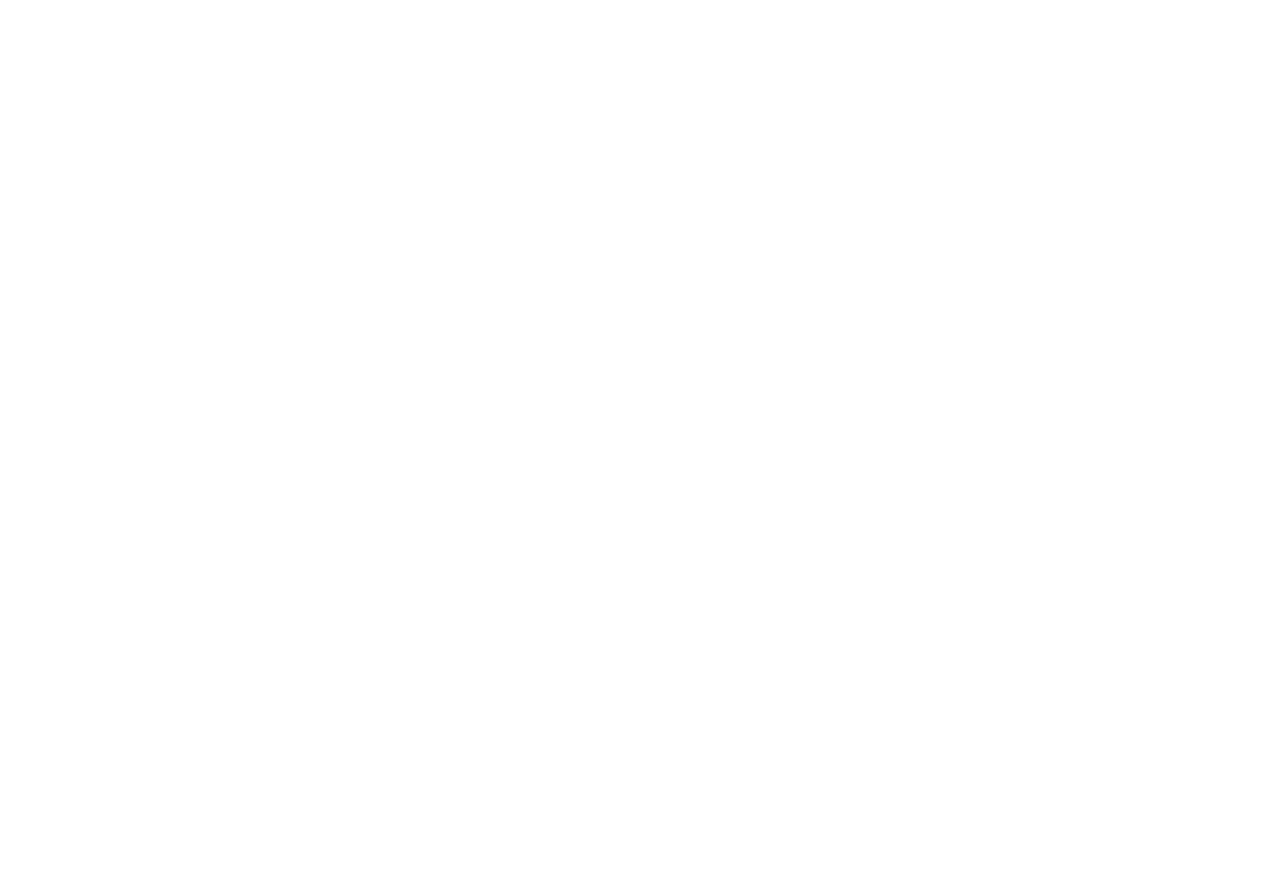
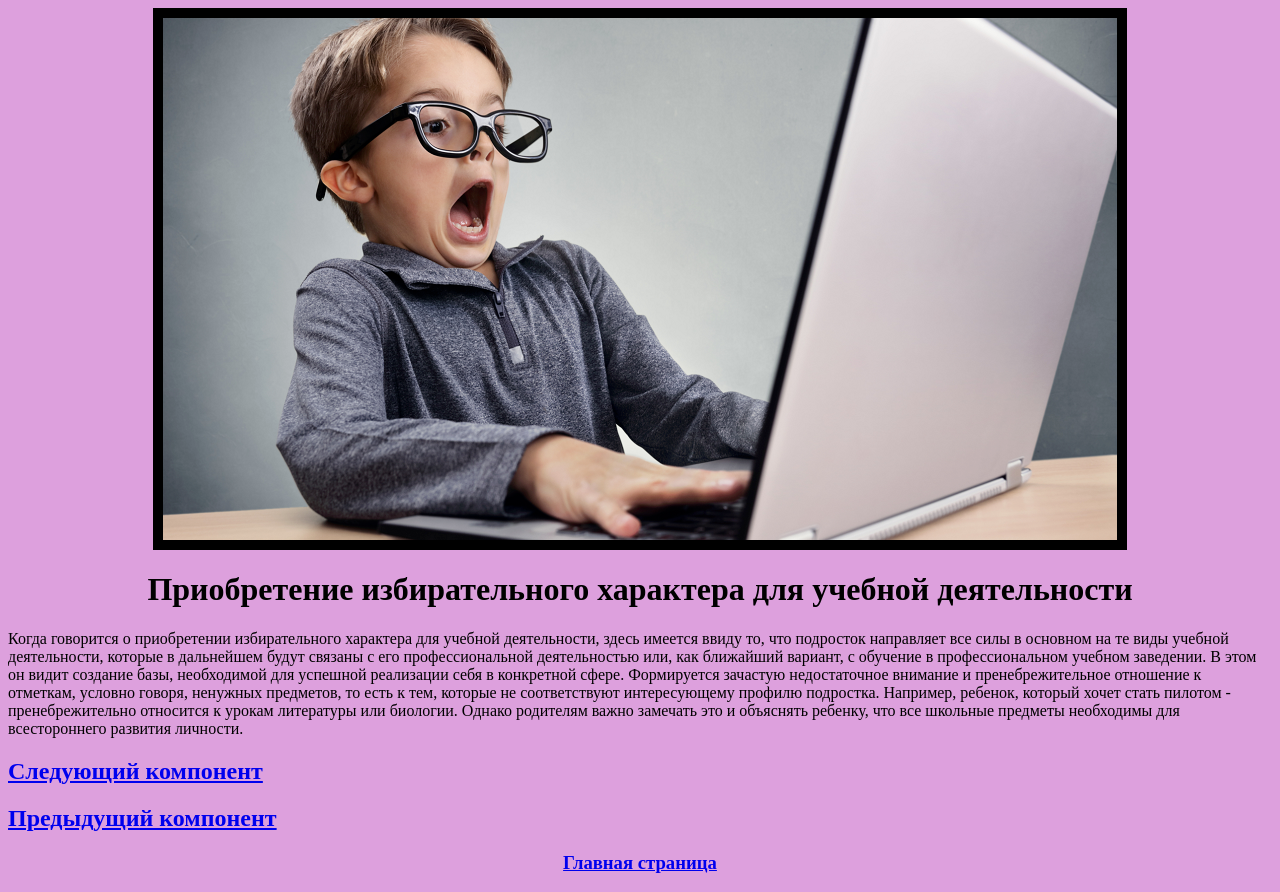
Before and after one commit to Sashaal78/Sashaal78.github.io, a plain HTML site: page index3.html in a window 1280 px wide. Before the commit the page ends 800 px from the top, so only its background shows below. Drawn offline with Linux system fonts and the light colour scheme.

Commit message:
Оформление второго компонента

```diff
--- a/index3.html
+++ b/index3.html
@@ -0,0 +1,23 @@
+<!doctype html>
+<html>
+    <head>
+        <meta charset="utf-8">
+        <title>Компонент №2</title>
+        <link rel="stylesheet" href="style3.css"/>
+    </head>
+        <body>
+            <img src="./9yHGjni1.png">
+            <h1>Приобретение избирательного характера для учебной деятельности</h1>
+            <p>Когда говорится о приобретении избирательного характера для учебной деятельности, здесь имеется ввиду то, что
+                подросток направляет все силы в основном на те виды учебной деятельности, которые в дальнейшем будут связаны
+                с его профессиональной деятельностью или, как ближайший вариант, с обучение в профессиональном учебном заведении.
+                В этом он видит создание базы, необходимой для успешной реализации себя в конкретной сфере. Формируется зачастую
+                недостаточное внимание и пренебрежительное отношение к отметкам, условно говоря, ненужных предметов, то есть к тем,
+                которые не соответствуют интересующему профилю подростка. Например, ребенок, который хочет стать пилотом - пренебрежительно
+                относится к урокам литературы или биологии. Однако родителям важно замечать это и объяснять ребенку, что все школьные
+                предметы необходимы для всестороннего развития личности.</p>
+            <h2><a href="index4.html">Следующий компонент</a></h2>
+            <h2><a href="index2.html">Предыдущий компонент</a></h2>
+            <h3><a href="index.html">Главная страница</a></h3>
+    </body>
+</html>
--- /dev/null
+++ b/style3.css
@@ -0,0 +1,5 @@
+body{background-color: Plum}
+h1{color: black; text-align: center}
+img{margin: 0px auto 0px auto; display: block}
+img{border: 10px solid; border-color: black}
+h3{color: black; text-align: center}
```
Also changed, not shown: index2.html (+3 -3 lines), 9yHGjni1.png (added).
